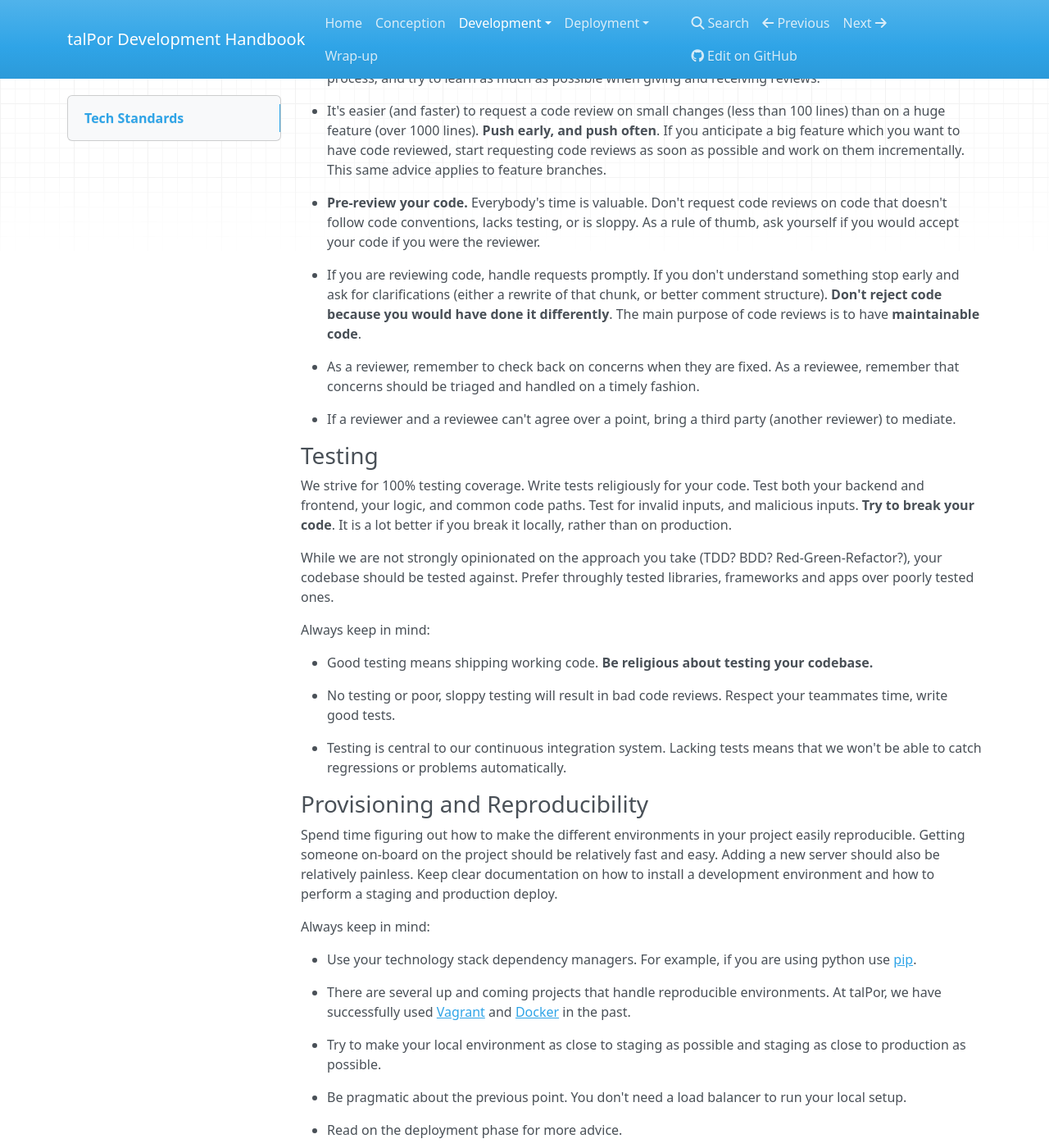
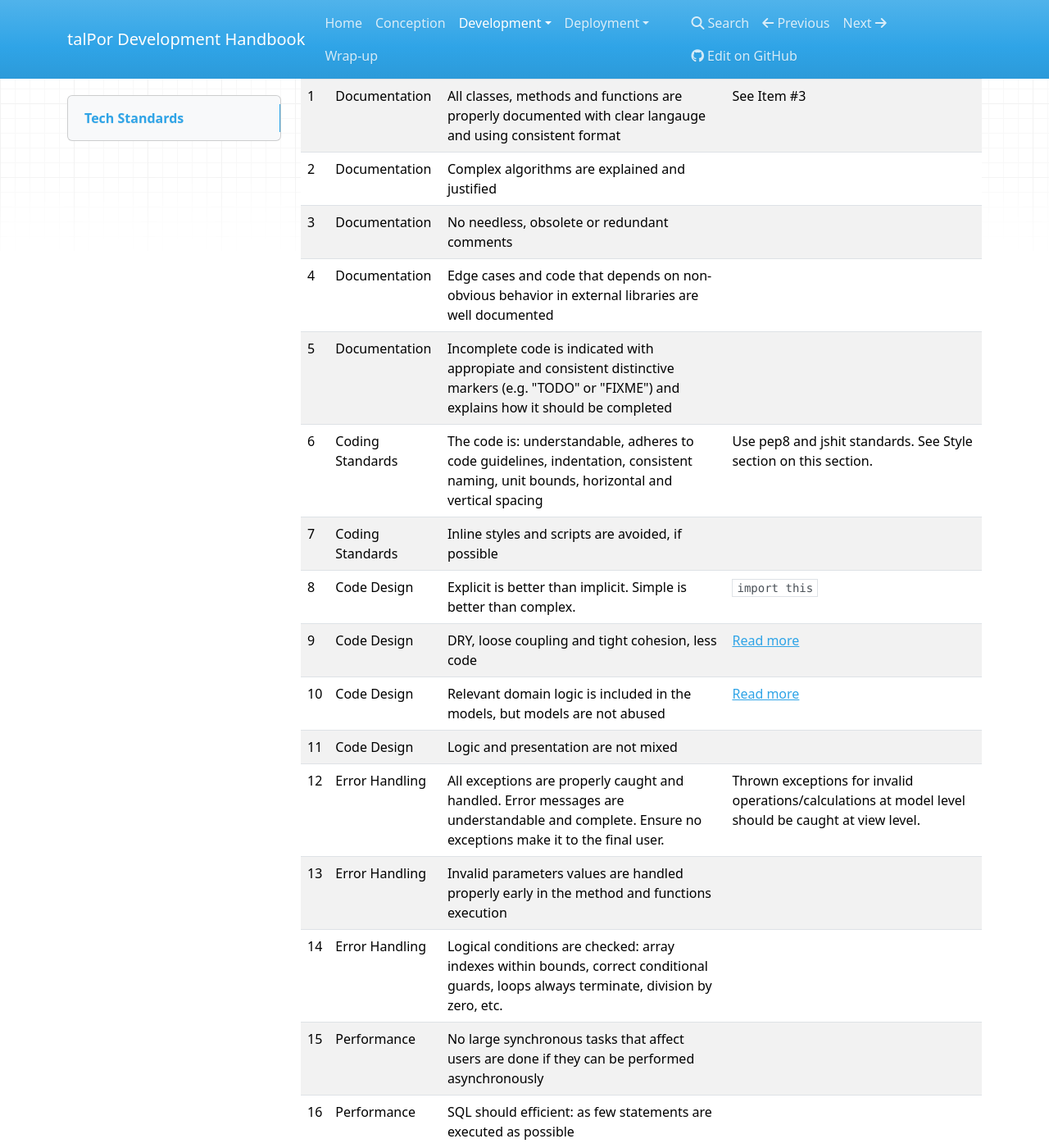
Before and after one commit to talpor/talpor-dev-handbook, an MkDocs documentation site: the page built from docs/development/tech/index.md, in a window 1280 px wide and 1400 px high, scrolled down 3606 px. Shown: the whole window at 82% size. Built offline with MkDocs 1.6.1, drawn with Linux system fonts in a browser that asks for light colours; nearby versions of some CDN libraries; old or Windows-style settings are respelled for this version of MkDocs; some of the changed text lies outside the part shown.

Commit message:
Code Review Checklist

```diff
--- a/docs/development/tech/index.md
+++ b/docs/development/tech/index.md
@@ -215,6 +215,28 @@ Additionally, auditors must take a decision regarding the commit:
   commit, the author of the commit should make the changes needed to
   get the commit to an acceptable state.
 
+#### The Checklist
+
+|  # | Category         | Item                                                                                                                                             | Tips                                                                                                 |
+|----|------------------|--------------------------------------------------------------------------------------------------------------------------------------------------|------------------------------------------------------------------------------------------------------|
+|  1 | Documentation    | All classes, methods and functions are properly documented with clear langauge and using consistent format                                       | See Item #3                                                                                          |
+|  2 | Documentation    | Complex algorithms are explained and justified                                                                                                   |                                                                                                      |
+|  3 | Documentation    | No needless, obsolete or redundant comments                                                                                                      |                                                                                                      |
+|  4 | Documentation    | Edge cases and code that depends on non-obvious behavior in external libraries are well documented                                               |                                                                                                      |
+|  5 | Documentation    | Incomplete code is indicated with appropiate and consistent distinctive markers (e.g. "TODO" or "FIXME") and explains how it should be completed |                                                                                                      |
+|  6 | Coding Standards | The code is: understandable, adheres to code guidelines, indentation, consistent naming, unit bounds, horizontal and vertical spacing            | Use pep8 and jshit standards. See Style section on this section.                                     |
+|  7 | Coding Standards | Inline styles and scripts are avoided, if possible                                                                                               |                                                                                                      |
+|  8 | Code Design      | Explicit is better than implicit. Simple is better than complex.                                                                                 | `import this`                                                                                        |
+|  9 | Code Design      | DRY, loose coupling and tight cohesion, less code                                                                                                | [Read more](https://docs.djangoproject.com/en/1.8/misc/design-philosophies/)                         |
+| 10 | Code Design      | Relevant domain logic is included in the models, but models are not abused                                                                       | [Read more](http://www.martinfowler.com/eaaCatalog/activeRecord.html --- See next point)             |
+| 11 | Code Design      | Logic and presentation are not mixed                                                                                                             |                                                                                                      |
+| 12 | Error Handling   | All exceptions are properly caught and handled. Error messages are understandable and complete. Ensure no exceptions make it to the final user.  | Thrown exceptions for invalid operations/calculations at model level should be caught at view level. |
+| 13 | Error Handling   | Invalid parameters values are handled properly early in the method and functions execution                                                       |                                                                                                      |
+| 14 | Error Handling   | Logical conditions are checked: array indexes within bounds, correct conditional guards, loops always terminate, division by zero, etc.          |                                                                                                      |
+| 15 | Performance      | No large synchronous tasks that affect users are done if they can be performed asynchronously                                                    |                                                                                                      |
+| 16 | Performance      | SQL should efficient: as few statements are executed as possible                                                                                 |                                                                                                      |
+| 17 | Performance      | Statics are served minified and uglified in production environments                                                                              |                                                                                                      |
+
 Always keep in mind:
 
 - Code reviews are a learning activity for all parties
```
